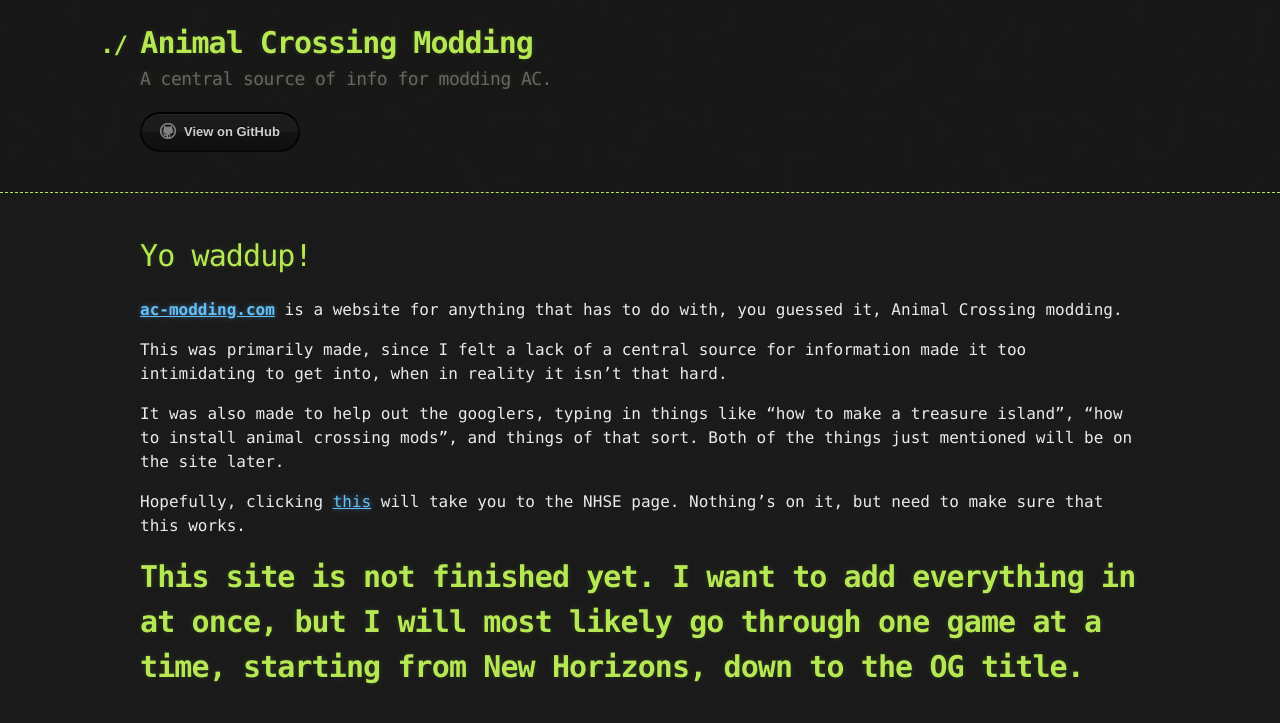
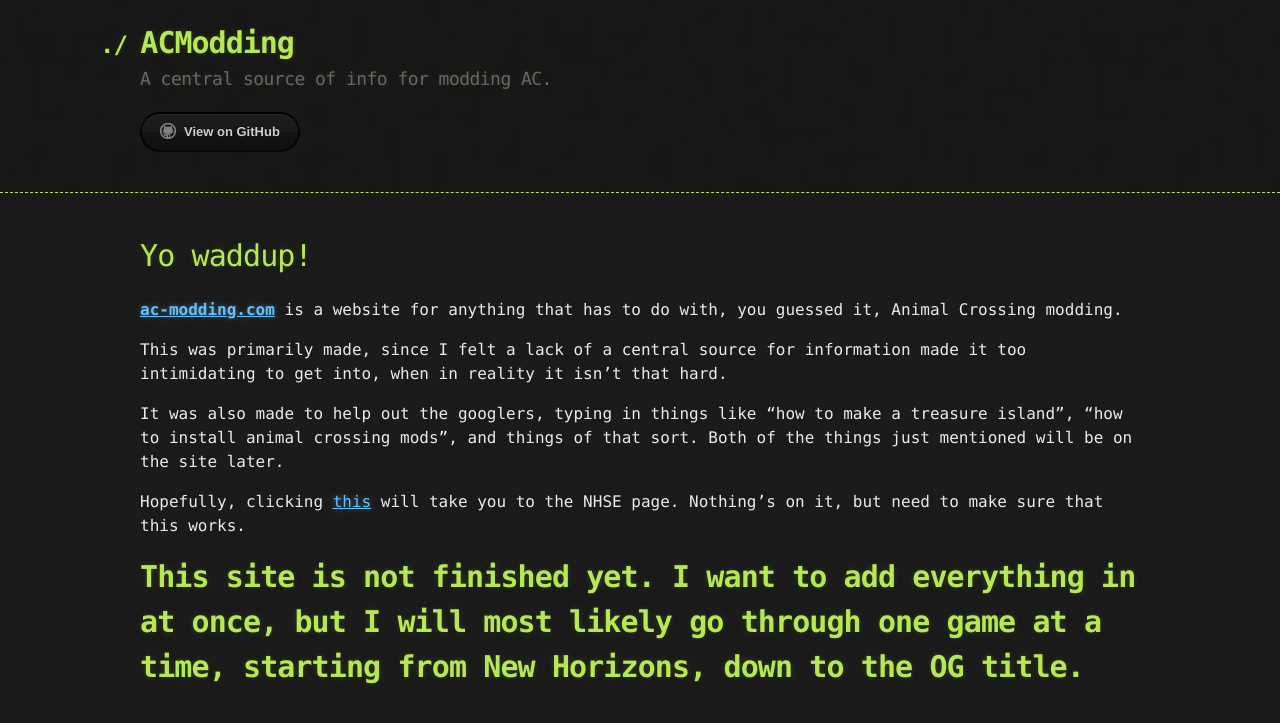
Before and after one commit to inconsistent-dg/AC-Modding, a Jekyll site: the page built from index.md, in a window 1280 px wide. Shown: the top 723 px of the page. Built offline with Jekyll 4.4.1, drawn with Linux system fonts in a browser that asks for light colours.

Commit message:
changed title
changed the title from Animal Crossing Modding to simply ACModding

```diff
--- a/_config.yml
+++ b/_config.yml
@@ -1,4 +1,4 @@
-title: Animal Crossing Modding
+title: ACModding
 description: A central source of info for modding AC.
 show_downloads: true
 google_analytics:
```
